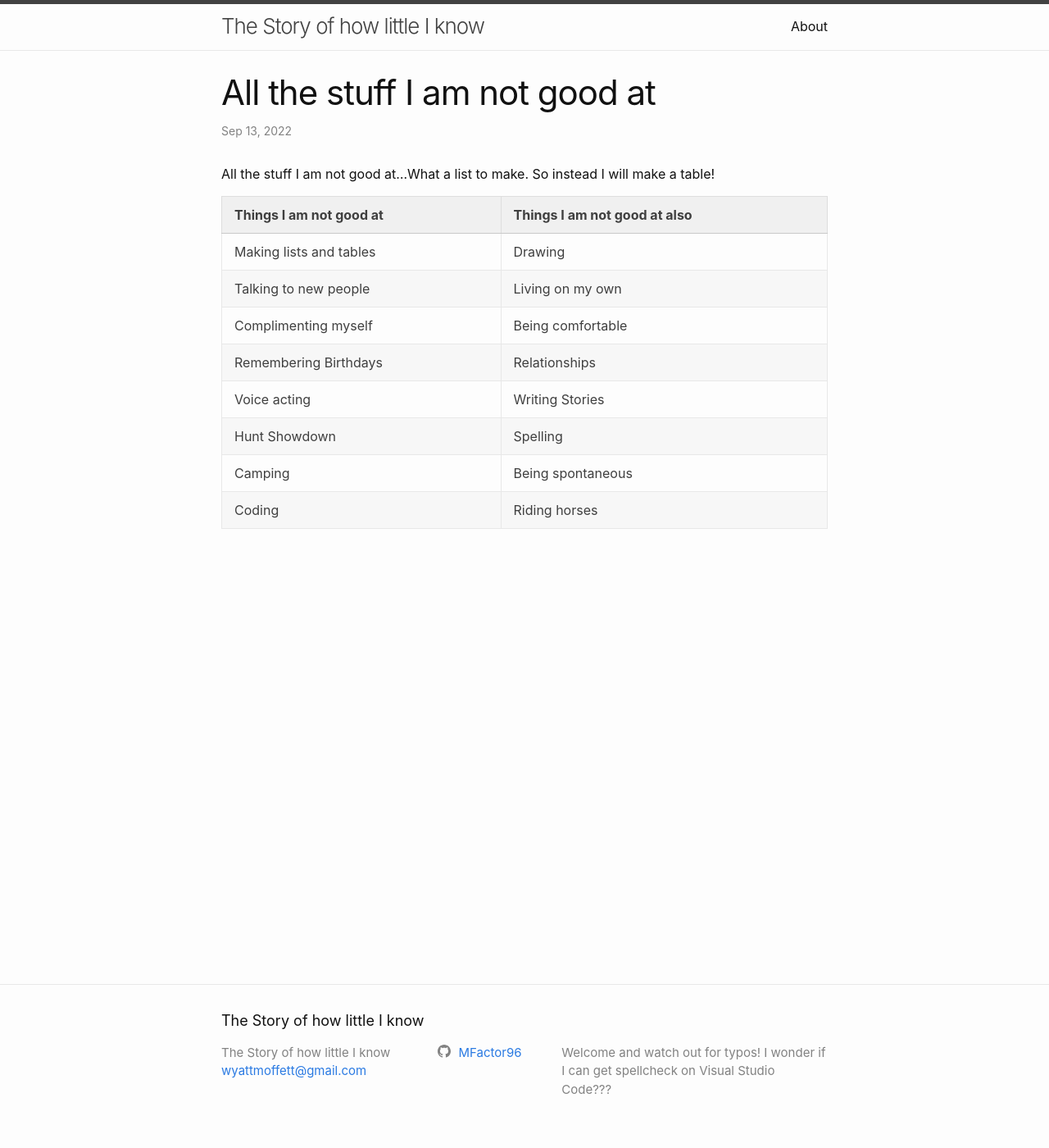
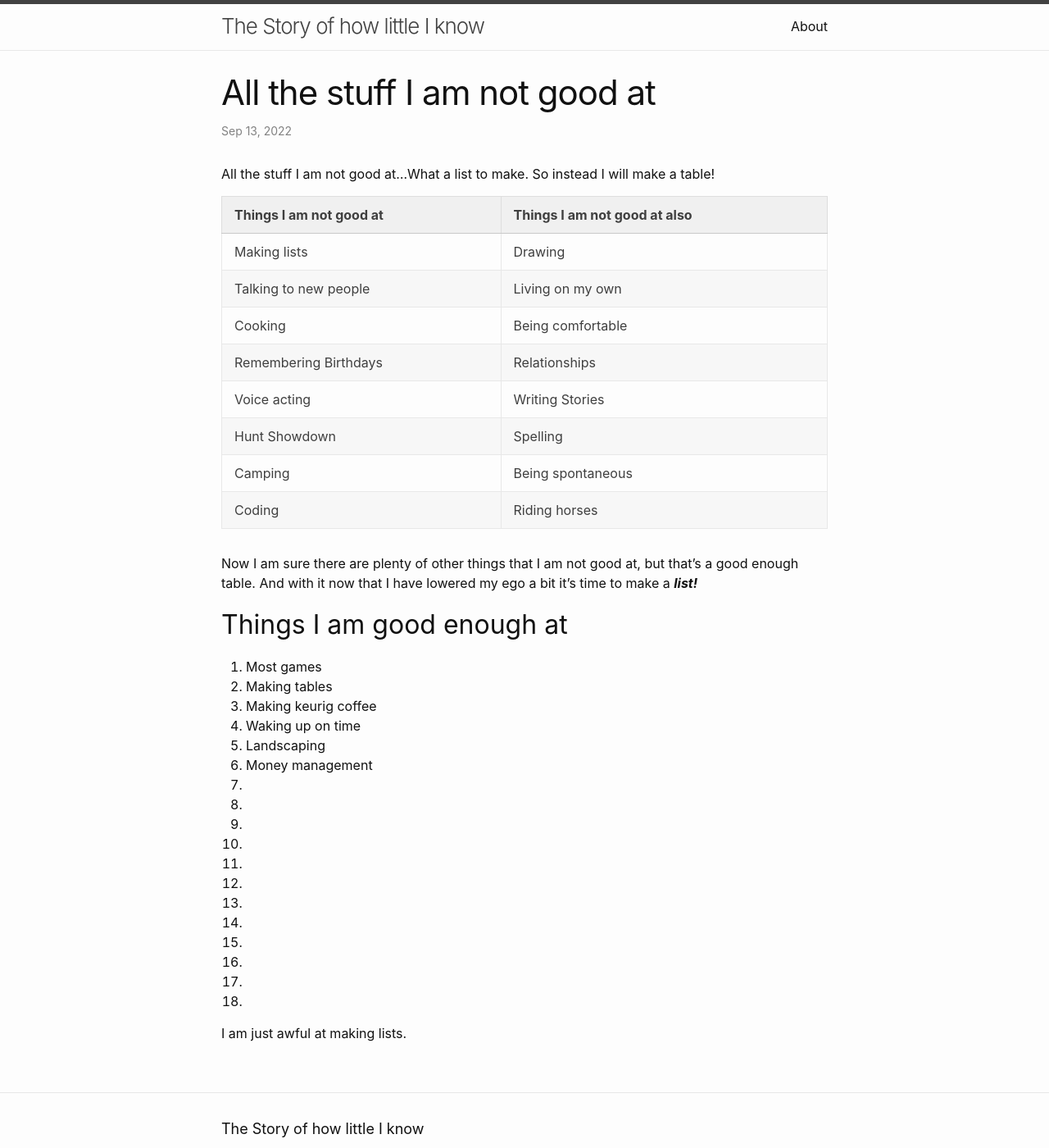
Before and after one commit to MFactor96/MFactor96.github.io, a Jekyll site: the page built from _posts/2022-09-13-Not-good-enough.md, in a window 1280 px wide and 1400 px high. Shown: the whole window at 82% size. Built offline with Jekyll 4.4.1, drawn with Linux system fonts in a browser that asks for light colours.

Commit message:
Added a list

```diff
--- a/_posts/2022-09-13-Not-good-enough.md
+++ b/_posts/2022-09-13-Not-good-enough.md
@@ -9,11 +9,36 @@ All the stuff I am not good at...What a list to make. So instead I will make a t
 
 | Things I am not good at | Things I am not good at also |
 |---|---|
-| Making lists and tables | Drawing |
+| Making lists | Drawing |
 | Talking to new people | Living on my own |
-| Complimenting myself | Being comfortable |
+| Cooking | Being comfortable |
 | Remembering Birthdays | Relationships |
 | Voice acting | Writing Stories |
 | Hunt Showdown | Spelling |
 | Camping | Being spontaneous |
 | Coding | Riding horses |
+
+Now I am sure there are plenty of other things that I am not good at, but that's a good enough table. And with it now that I have lowered my ego a bit it's time to make a ***list!***
+
+Things I am good enough at
+--------------------
+1. Most games
+2. Making tables
+3. Making keurig coffee
+4. Waking up on time
+5. Landscaping
+6. Money management
+7.
+8.
+9.
+10.
+11.
+12.
+13.
+14.
+15.
+16.
+17.
+18.
+
+I am just awful at making lists.
```
